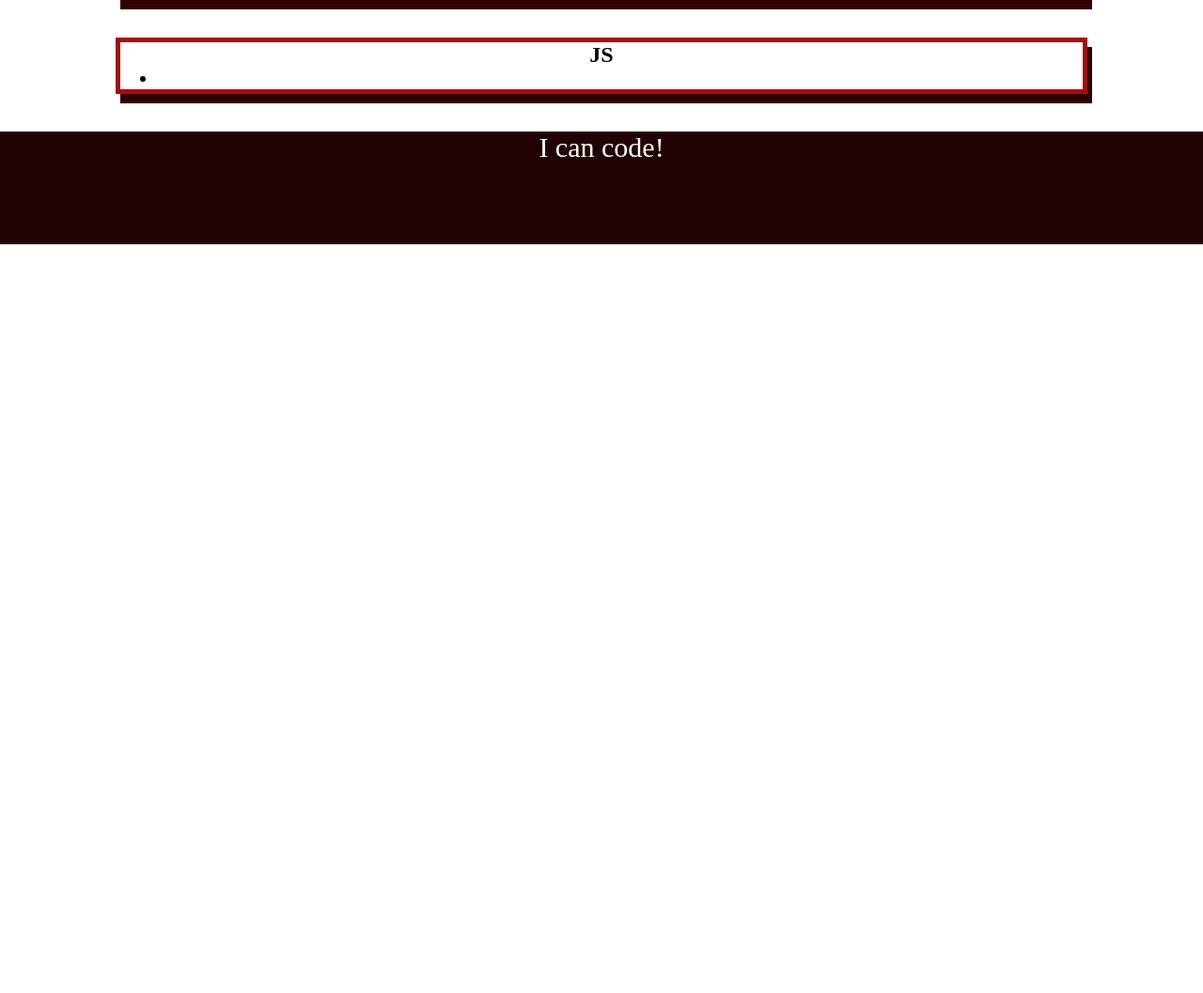
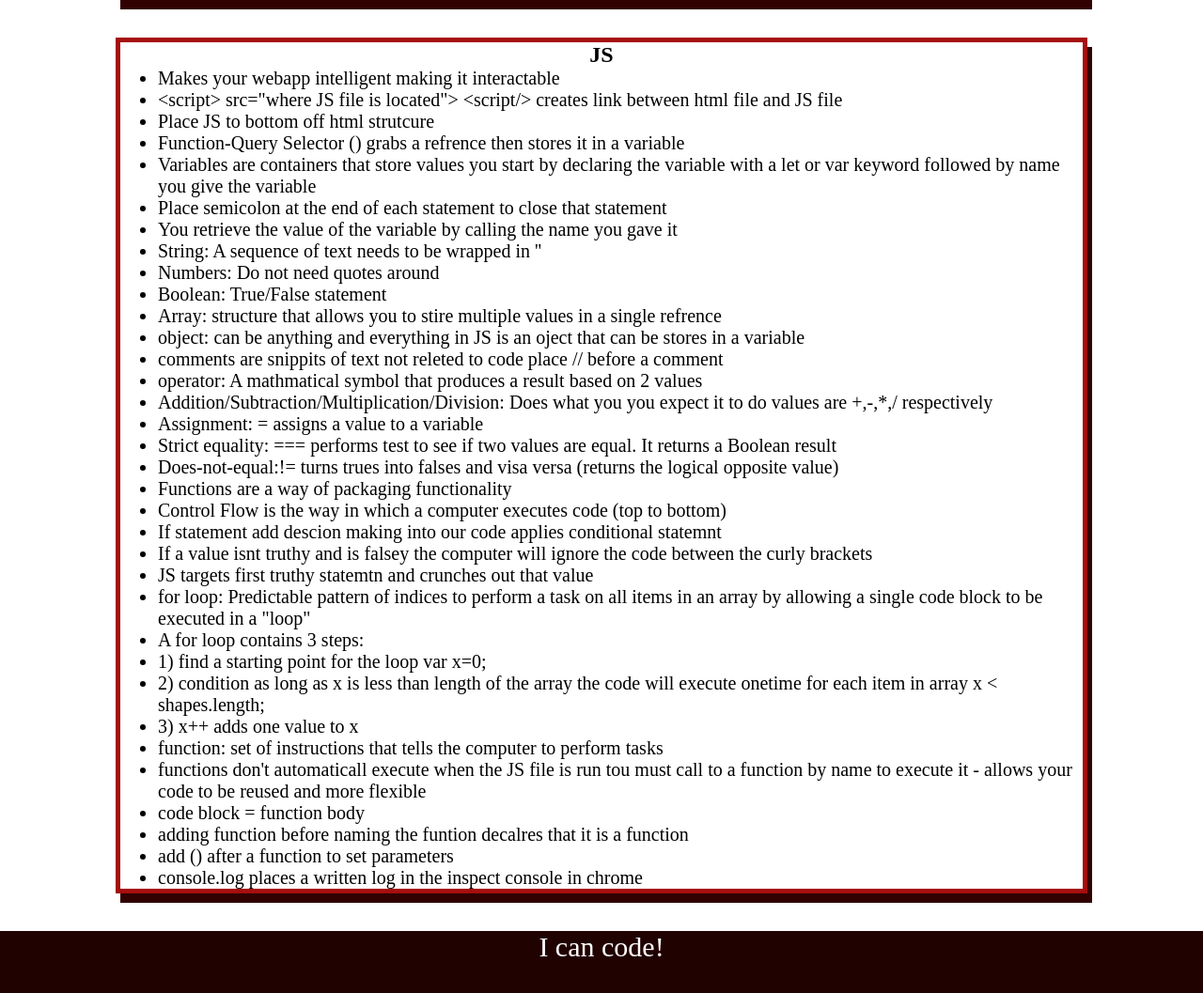
Before and after one commit to Peachy-Pie/prework-study-guide, a plain HTML site: page index.html in a window 1280 px wide. Shown: the part 1547-2604 px from the top of the page at 94% size. Before the commit the page ends 1807 px from the top, so only its background shows below. Drawn offline with Linux system fonts and the light colour scheme.

Commit message:
added JS notes to prework-study-guide

```diff
--- a/assets/script.js
+++ b/assets/script.js
@@ -1,23 +1,39 @@
 var topics = ['HTML', 'CSS', 'Git', 'JavaScript'];
 
-for (var x = 0; x < topics.length; x++) {
-    console.log(topics[x]);
+var randomTopic = topics[Math.floor(Math.random() * topics.length)];
+
+function listtopicss() {
+
+    for (var x = 0; x < topics.length; x++) {
+
+        console.log(topics[x]);
+    }
 }
 
-/*
-if (topic === 'HTML') {
+function selecttopics() {
+
+    if (randomTopic === 'HTML') {
     console.log("let's study HTML");
 
-} else if (topic === 'CSS') {
+    } else if (randomTopic === 'CSS') {
     console.log("let's study CSS");
 
-} else if (topic === 'Git') {
+    } else if (randomTopic === 'Git') {
     console.log("let's study Git!");
 
-} else if (topic === 'JavaScript') {
+    } else if (randomTopic === 'JavaScript') {
     console.log("let's study LavaScript!")
 
-} else {
+    } else {
     console.log("please try again");
+
+    }
+
 }
-*/
+console.log('Here are the topics we learned through Prework:');
+
+listtopicss();
+
+console.log('which topic should we study first?');
+
+selecttopics();
--- a/index.html
+++ b/index.html
@@ -89,7 +89,40 @@
       <section class="card" id="JavaScript">
         <h2> JS </h2>
         <ul>
-          <li> </li>
+          <li> Makes your webapp intelligent making it interactable </li>
+          <li> &lt;script&gt; src="where JS file is located"&gt; &lt;script/&gt; creates link between html file and JS file </li>
+          <li> Place JS to bottom off html strutcure </li>
+          <li> Function-Query Selector () grabs a refrence then stores it in a variable</li>
+          <li> Variables are containers that store values you start by declaring the variable with a let or var keyword followed by name you give the variable </li>
+          <li> Place semicolon at the end of each statement to close that statement </li>
+          <li> You retrieve the value of the variable by calling the name you gave it </li>
+          <li> String: A sequence of text needs to be wrapped in '' </li>
+          <li> Numbers: Do not need quotes around </li>
+          <li> Boolean: True/False statement </li>
+          <li> Array: structure that allows you to stire multiple values in a single refrence </li>
+          <li> object: can be anything and everything in JS is an oject that can be stores in a variable </li>
+          <li> comments are snippits of text not releted to code place // before a comment</li>
+          <li>operator: A mathmatical symbol that produces a result based on 2 values </li>
+          <li> Addition/Subtraction/Multiplication/Division: Does what you you expect it to do values are +,-,*,/ respectively  </li>
+          <li> Assignment: = assigns a value to a variable </li>
+          <li> Strict equality: === performs test to see if two values are equal. It returns a Boolean result </li>
+          <li> Does-not-equal:!= turns trues into falses and visa versa (returns the logical opposite value) </li>
+          <li> Functions are a way of packaging functionality </li>
+          <li> Control Flow is the way in which a computer executes code (top to bottom)</li>
+          <li> If statement add descion making into our code applies conditional statemnt </li>
+          <li> If a value isnt truthy and is falsey the computer will ignore the code between the curly brackets </li>
+          <li> JS targets first truthy statemtn and crunches out that value </li>
+          <li> for loop: Predictable pattern of indices to perform a task on all items in an array by allowing a single code block to be executed in a "loop" </li>
+          <li> A for loop contains 3 steps: </li>
+          <li> 1) find a starting point for the loop var x=0; </li>
+          <li> 2) condition as long as x is less than length of the array the code will execute onetime for each item in array x &lt; shapes.length; </li>
+          <li> 3) x++ adds one value to x </li>
+          <li> function: set of instructions that tells the computer to perform tasks </li>
+          <li> functions don't automaticall execute when the JS file is run tou must call to a function by name to execute it - allows your code to be reused and more flexible </li>
+          <li> code block = function body </li>
+          <li> adding function before naming the funtion decalres that it is a function </li>
+          <li> add () after a function to set parameters </li>
+          <li> console.log places a written log in the inspect console in chrome </li>
         </ul>
 
       </section>
```
